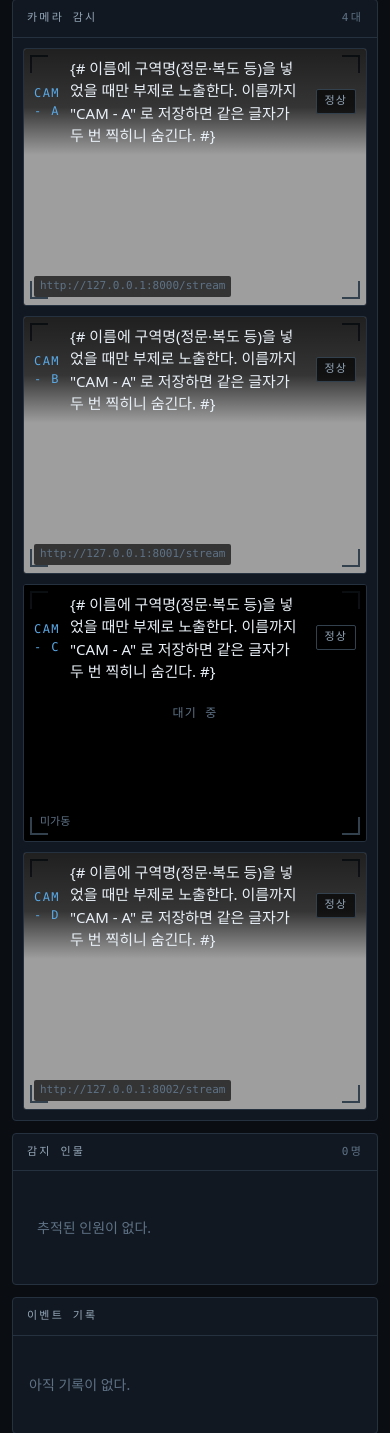
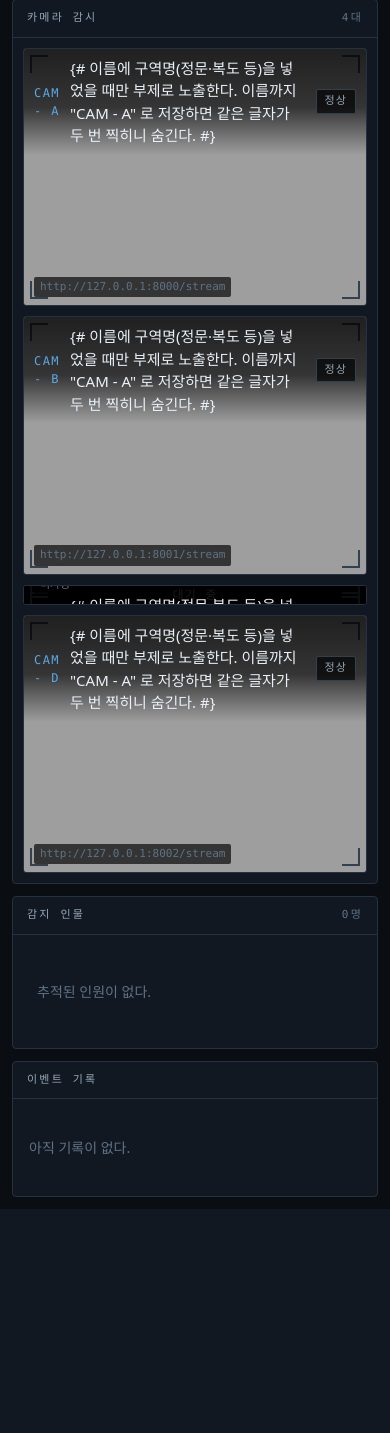
Before and after one commit to realisshoon/jetson-multicam-re_id-tracking, a Django app: page / in a window 390 px wide. Shown: the part 610-2043 px from the top of the page. After the commit the page ends 1819 px from the top, so only its background shows below. Run offline with Django 5.2, Linux system fonts and the light colour scheme; data comes from the database, SQL or seed files in the repository; data that the repository does not hold is empty.

Commit message:
UI: 카메라 월 화면 높이 기준 반응형 크기 조정

```diff
--- a/web/tracking/templates/tracking/dashboard.html
+++ b/web/tracking/templates/tracking/dashboard.html
@@ -115,15 +115,22 @@ button{font-family:inherit}
 .panel > h2 span{color:var(--dimmer);font-variant-numeric:tabular-nums}
 
 /* ── 카메라 월 (다분할 동시 감시) ─────────────────────────────────── */
+/* WALL_VH 만큼을 카메라 월에 준다 — 화면 높이 기준이라 창 크기가 달라도
+   행 수(2행/3행)만큼 항상 스크롤 없이 한 화면에 꽉 찬다. 화면에 넘치면
+   이 calc() 의 빼는 값(240px)을 늘리거나 줄이면 된다. */
 .wall{display:grid;gap:10px;padding:10px;
-  grid-template-columns:repeat(2,minmax(0,1fr))}
-.wall[data-n="1"]{grid-template-columns:minmax(0,1fr)}
+  grid-template-columns:repeat(2,minmax(0,1fr));
+  grid-template-rows:repeat(2,minmax(0,1fr));
+  height:calc(100vh - 240px);min-height:280px}
+.wall[data-n="1"]{grid-template-columns:minmax(0,1fr);grid-template-rows:minmax(0,1fr)}
 .wall[data-n="5"],.wall[data-n="6"],.wall[data-n="7"],.wall[data-n="8"],
-.wall[data-n="9"]{grid-template-columns:repeat(3,minmax(0,1fr))}
-@media(max-width:760px){.wall[data-n]{grid-template-columns:minmax(0,1fr)}}
+.wall[data-n="9"]{grid-template-columns:repeat(3,minmax(0,1fr));
+  grid-template-rows:repeat(3,minmax(0,1fr))}
+@media(max-width:760px){.wall[data-n]{grid-template-columns:minmax(0,1fr);
+  grid-template-rows:none;height:auto}}
 
 .cam{position:relative;margin:0;background:#000;border:1px solid var(--rule);
-  border-radius:3px;aspect-ratio:4/3;overflow:hidden}
+  border-radius:3px;overflow:hidden;width:100%;height:100%}
 .cam img{width:100%;height:100%;object-fit:contain;display:block}
 .cam .noimg{display:grid;place-items:center;width:100%;height:100%;
   font-family:var(--mono);font-size:12px;letter-spacing:.1em;
```
